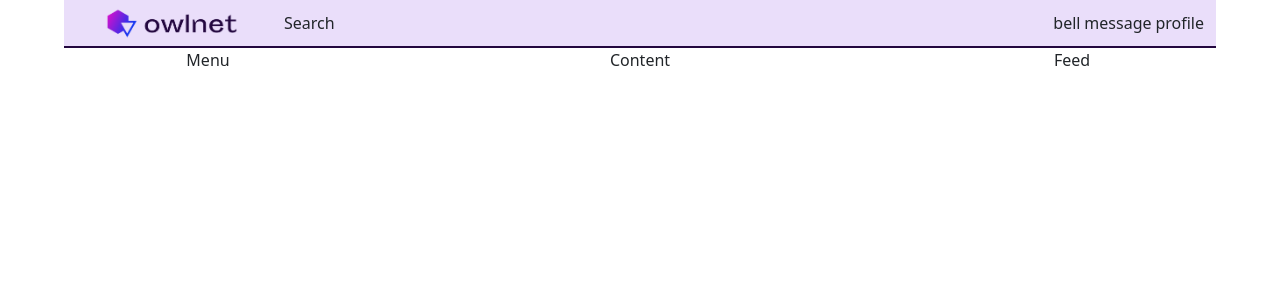
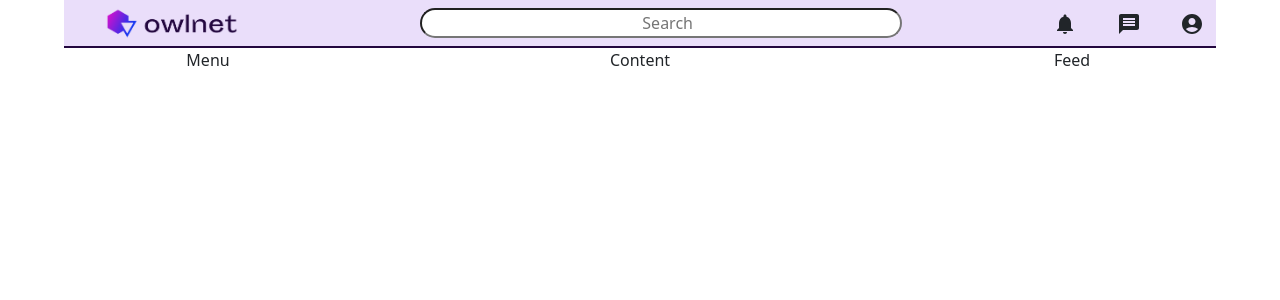
Before and after one commit to j-m-smith426/Owlnet-js, a React (Vite) app: page / in a window 1280 px wide. Shown: the top 300 px of the page. Built offline with nearby package versions, Linux system fonts and the light colour scheme.

Commit message:
Finished basic Nav Bar Layout

```diff
--- a/package.json
+++ b/package.json
@@ -10,6 +10,10 @@
     "preview": "vite preview"
   },
   "dependencies": {
+    "@emotion/react": "^11.11.1",
+    "@emotion/styled": "^11.11.0",
+    "@mui/icons-material": "^5.14.3",
+    "@mui/material": "^5.14.4",
     "bootstrap": "^5.3.1",
     "react": "^18.2.0",
     "react-bootstrap": "^2.8.0",
--- a/src/components/NavBar.css
+++ b/src/components/NavBar.css
@@ -19,6 +19,7 @@
 
 .search_bar {
     display: inline-flex;
+    justify-content: center;
     flex: 5;
     padding: 0 1rem;
 
--- a/src/components/NavBar.jsx
+++ b/src/components/NavBar.jsx
@@ -1,6 +1,10 @@
 // import React from 'react'
 import Icon from "../assets/owlnet-logo/cover.png"
 import "./NavBar.css";
+import { SearchBar } from "./SearchBar/SearchBar";
+import NotificationsIcon from '@mui/icons-material/Notifications';
+import MessageIcon from '@mui/icons-material/Message';
+import AccountCircleRoundedIcon from '@mui/icons-material/AccountCircleRounded';
 
 function NavBar() {
   return (
@@ -9,12 +13,18 @@ function NavBar() {
             <img src={Icon} alt="Logo" className="logo_nav"/>
         </div>
         <div className="search_bar">
-            Search
+            <SearchBar />
         </div>
         <div className="menu">
-            <div>bell</div>
-            <div>message</div>
-            <div>profile</div>
+            <div>
+              <NotificationsIcon />
+            </div>
+            <div>
+              <MessageIcon />
+            </div>
+            <div>
+              <AccountCircleRoundedIcon />
+            </div>
         </div>
     </>
   )
--- /dev/null
+++ b/src/components/SearchBar/SearchBar.css
@@ -0,0 +1,12 @@
+.search_bar_container{
+    display: flex;
+    justify-content: center;
+    flex: .8;
+}
+
+.search_bar_field {
+    padding-left: 1rem;
+    text-align: center;
+    border-radius: 1rem;
+    width: 80%;
+}
--- /dev/null
+++ b/src/components/SearchBar/SearchBar.jsx
@@ -0,0 +1,9 @@
+import "./SearchBar.css"
+
+export const SearchBar = () => {
+  return (
+    <div className='search_bar_container'>
+        <input type='text' placeholder='Search' className='search_bar_field'/>
+    </div>
+ )
+}
```
Also changed, not shown: 1 other file (tests, documents, lock files or other folders).
